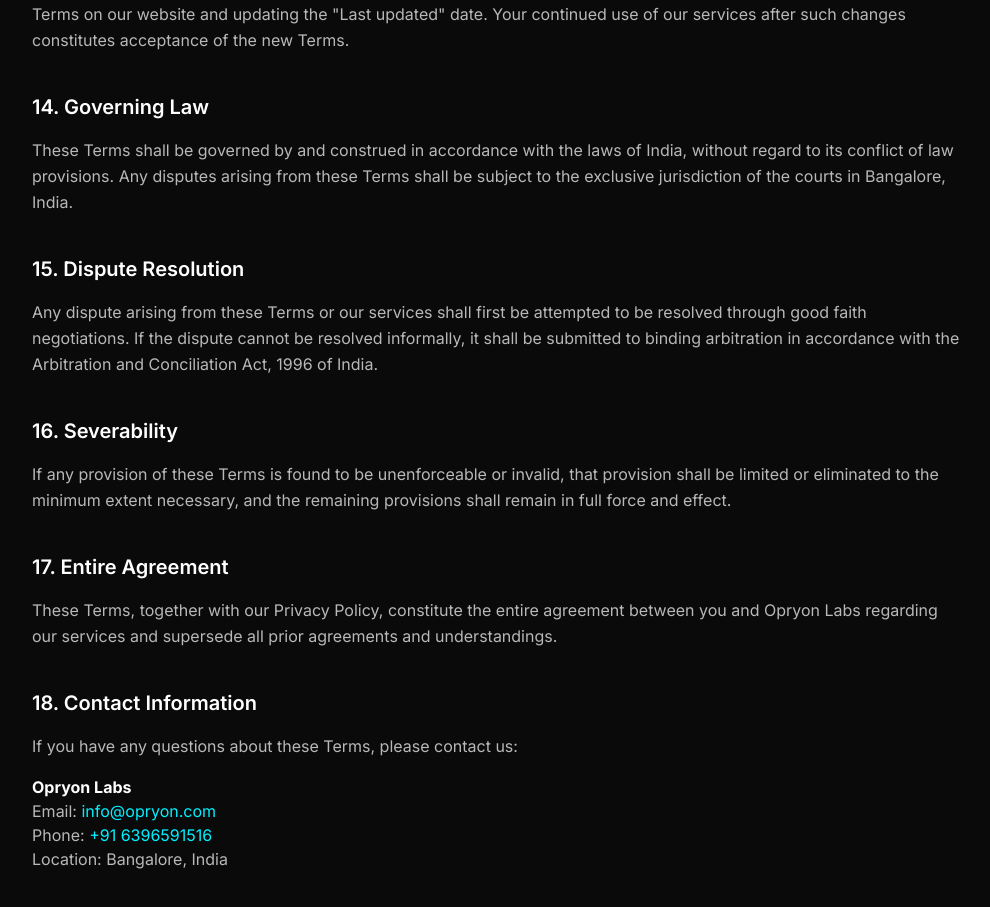
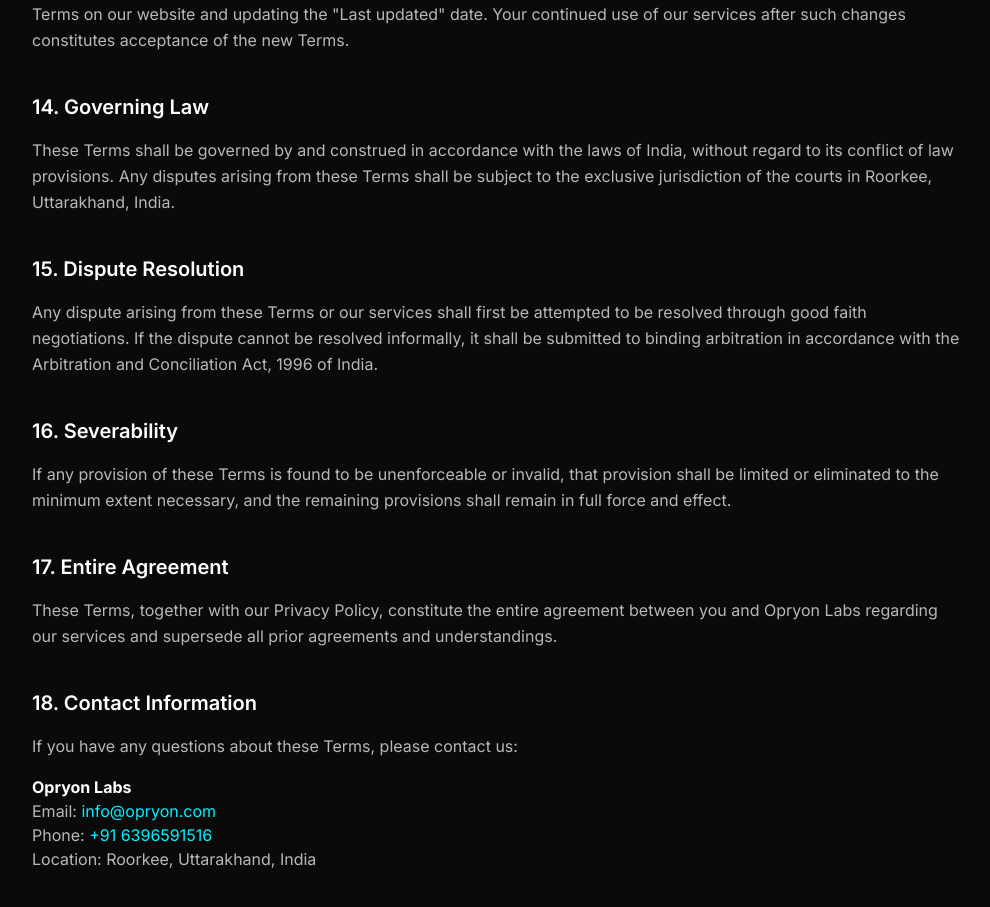
Before and after one commit to Opryon-Labs/opryon.com, a Next.js app: page /terms in a window 1280 px wide. Shown: the part 3480-4387 px from the top of the page, without its empty margins (144-1134 px from the left). Built offline with nearby package versions, Linux system fonts and the light colour scheme.

Commit message:
fix: update location from Bangalore to Roorkee, Uttarakhand and improve SEO title

```diff
--- a/app/layout.tsx
+++ b/app/layout.tsx
@@ -18,10 +18,10 @@
 
 export const metadata: Metadata = {
   metadataBase: new URL('https://www.opryon.com'),
-  title: 'Opryon Labs | AI Development & Web Solutions by Opryon',
+  title: 'Opryon Labs - AI Development & Web Solutions',
   description:
-    "Opryon Labs builds AI-powered applications and modern web solutions. We're an engineering team that designs and builds AI solutions, custom web development, and intelligent automation. Based in Bangalore, India.",
-  keywords: ['opryon', 'opryon labs', 'AI development', 'AI solutions', 'AI integration', 'machine learning', 'web development', 'UI/UX design', 'automation', 'custom web development', 'AI powered applications', 'intelligent automation', 'bangalore AI company'],
+    "Opryon Labs builds AI-powered applications and modern web solutions. We're an engineering team that designs and builds AI solutions, custom web development, and intelligent automation. Based in Roorkee, India.",
+  keywords: ['opryon', 'opryon labs', 'AI development', 'AI solutions', 'AI integration', 'machine learning', 'web development', 'UI/UX design', 'automation', 'custom web development', 'AI powered applications', 'intelligent automation', 'roorkee AI company', 'uttarakhand tech company'],
   authors: [{ name: 'Opryon Labs' }],
   creator: 'Opryon Labs',
   publisher: 'Opryon Labs',
@@ -48,7 +48,7 @@
   twitter: {
     card: 'summary',
     title: 'Opryon Labs | AI Development & Web Solutions',
-    description: "Opryon Labs builds AI-powered applications and modern web solutions. Engineering team based in Bangalore, India.",
+    description: "Opryon Labs builds AI-powered applications and modern web solutions. Engineering team based in Roorkee, India.",
     images: ['/logo-square.png'],
     site: '@opryonlabs',
     creator: '@opryonlabs',
@@ -95,11 +95,12 @@
               "alternateName": "Opryon",
               "url": "https://www.opryon.com",
               "logo": "https://www.opryon.com/logo-square.png",
-              "description": "Opryon Labs is an engineering team that designs and builds AI-powered applications, custom web solutions, and intelligent automation. Based in Bangalore, India.",
+              "description": "Opryon Labs is an engineering team that designs and builds AI-powered applications, custom web solutions, and intelligent automation. Based in Roorkee, India.",
               "foundingDate": "2024",
               "address": {
                 "@type": "PostalAddress",
-                "addressLocality": "Bangalore",
+                "addressLocality": "Roorkee",
+                "addressRegion": "Uttarakhand",
                 "addressCountry": "IN"
               },
               "areaServed": "Worldwide",
--- a/app/privacy/page.tsx
+++ b/app/privacy/page.tsx
@@ -195,7 +195,7 @@
               <p><strong className="text-foreground">Opryon Labs</strong></p>
               <p>Email: <a href="mailto:info@opryon.com" className="text-primary hover:text-primary-dark">info@opryon.com</a></p>
               <p>Phone: <a href="tel:+916396591516" className="text-primary hover:text-primary-dark">+91 6396591516</a></p>
-              <p>Location: Bangalore, India</p>
+              <p>Location: Roorkee, Uttarakhand, India</p>
             </div>
           </section>
         </div>
--- a/app/terms/page.tsx
+++ b/app/terms/page.tsx
@@ -212,7 +212,7 @@
             <p className="text-neutral leading-relaxed">
               These Terms shall be governed by and construed in accordance with the laws of India, without regard
               to its conflict of law provisions. Any disputes arising from these Terms shall be subject to the
-              exclusive jurisdiction of the courts in Bangalore, India.
+              exclusive jurisdiction of the courts in Roorkee, Uttarakhand, India.
             </p>
           </section>
 
@@ -251,7 +251,7 @@
               <p><strong className="text-foreground">Opryon Labs</strong></p>
               <p>Email: <a href="mailto:info@opryon.com" className="text-primary hover:text-primary-dark">info@opryon.com</a></p>
               <p>Phone: <a href="tel:+916396591516" className="text-primary hover:text-primary-dark">+91 6396591516</a></p>
-              <p>Location: Bangalore, India</p>
+              <p>Location: Roorkee, Uttarakhand, India</p>
             </div>
           </section>
         </div>
--- a/components/sections/Hero.tsx
+++ b/components/sections/Hero.tsx
@@ -229,7 +229,7 @@
                 team that designs and builds AI solutions and experiences
               </p>
               <p className="text-sm md:text-base text-neutral/70 font-light tracking-wide">
-                Based in Bangalore, India. Tinkering since 2025
+                Based in Roorkee, India. Tinkering since 2025
               </p>
             </motion.div>
           </div>
```
